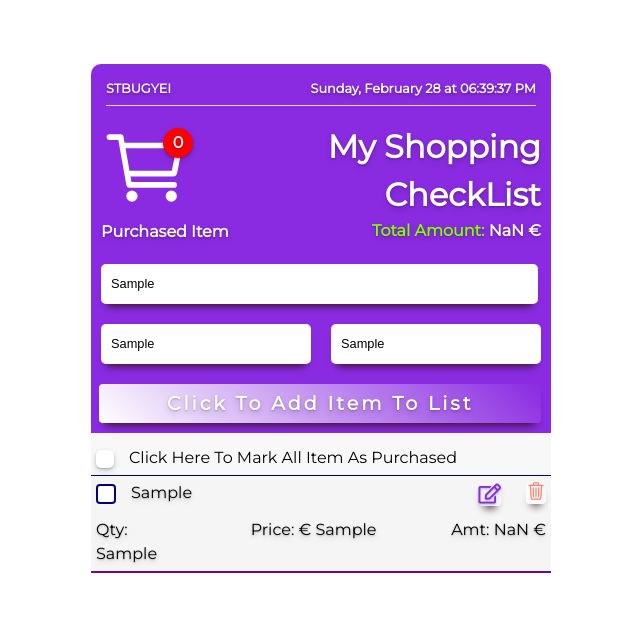
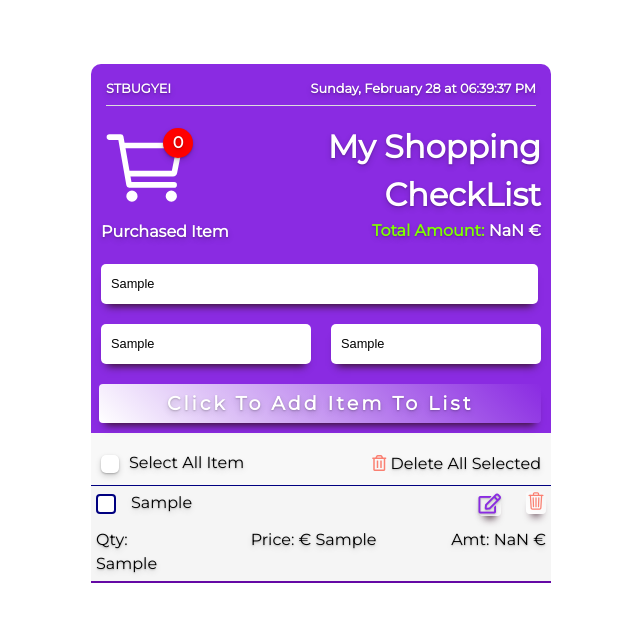
Before and after one commit to stbugyei/Shopping-List, a React (Create React App) app: page / in a window 1280 px wide. Both pictures are taken after typing "Sample", "Sample", "Sample" into the empty fields and a click on the button "Click To Add Item To List". Shown: the top 622 px of the page, without its empty margins (319-959 px from the left). Built offline with nearby package versions, Linux system fonts and the light colour scheme.

Commit message:
added delete all functionality

```diff
--- a/src/App.css
+++ b/src/App.css
@@ -281,6 +281,14 @@
 	content: '\2713';
 }
 
+.checkall-wrapper{
+	width: 100%;
+	padding: 5px;
+	display: flex;
+	justify-content: space-between;
+	border-bottom: 1px solid navy;
+}
+
 .checkall input[type=checkbox] {
 	display: none;
 	padding: 5px;
@@ -288,7 +296,6 @@
 
 .checkall {
 	padding: 5px;
-	border-bottom: 1px solid navy;
 	cursor: pointer;
 }
 
@@ -328,12 +335,13 @@
 }
 
 .dialogue-content {
-	position: absolute;
+	/* position: absolute; */
 	width: 320px;
 	padding: 10px;
-	top: 50%;
+	/* top: 50%;
 	right: 50%;
-	transform: translate(50%, -50%);
+	transform: translate(50%, -50%); */
+	margin: 50% auto;
 	border-radius: 8px;
 	background-color: #fff;
 	box-shadow: 0 10px 20px rgb(0 0 0 / 9%);
--- a/src/App.js
+++ b/src/App.js
@@ -6,6 +6,7 @@ import EditItem from './Components/EditItem';
 import MainPage from './Components/MainPage';
 import PurchasedItem from './Components/PurchasedItem';
 import './App.css';
+import ScrollToTop from './Components/ScrollToTop';
 
 
 function App() {
@@ -27,7 +28,25 @@ function App() {
   const handleClickDelete = (items) => {
     const newList = storedProduct.filter((item) => item.id !== items.id)
     setStoredProduct(newList);
-    setNotification(`${items.item} Removed !`);
+    setNotification(`${items.item} Removed!`);
+  }
+
+  //====== Deleting all selected items from localStorage  ======
+  const handleClickDeleteAll = () => {
+    let selectedItem = [];
+    let notList = []
+    storedProduct.forEach(itm => {
+      if (itm.check) {
+        selectedItem.push(itm)
+      }
+    });
+    const newList = storedProduct.filter(item1 => !selectedItem.some(item2 => item1.id === item2.id));
+    const notificationList = storedProduct.filter(item1 => selectedItem.some(item2 => item1.id === item2.id));
+    setStoredProduct(newList);
+    notificationList.forEach(element => {
+      notList.push(element.item)
+      setNotification(`${(notList).join(", ")} Removed!`)
+    });
   }
 
 
@@ -54,22 +73,15 @@ function App() {
     let allchecked = true;
     let allPurchased = storedProduct.some(ticked => ticked.check === false)
 
-    if (allPurchased) {
-      allchecked = false
-    }
+    if (allPurchased) { allchecked = false }
 
     if (allchecked) {
       const reset = setInterval(() => (setCheckedAll(true)), 100)
-      return () => {
-        clearInterval(reset);
-      }
+      return () => { clearInterval(reset); }
 
     } else {
       const reset1 = setInterval(() => (setCheckedAll(false)), 100)
-      return () => {
-        clearInterval(reset1);
-      }
-
+      return () => { clearInterval(reset1); }
     }
 
   }, [setCheckedAll, storedProduct])
@@ -92,6 +104,7 @@ function App() {
   return (
 
     <Router>
+      <ScrollToTop>
         <Switch>
 
           <Route exact path="/purchaseditem">
@@ -103,10 +116,11 @@ function App() {
           </Route>
 
           <Route exact path="/">
-          <MainPage addToStorage={addToStorage} handleClickDelete={handleClickDelete} updateItem={updateItem} notification={notification} setNotification={setNotification} storedProduct={storedProduct} checkCompleted={checkCompleted} retrievePurchasedItem={retrievePurchasedItem} checkCompletedAll={checkCompletedAll} checkedAll={checkedAll} setCheckedAll={setCheckedAll} />
+            <MainPage addToStorage={addToStorage} handleClickDelete={handleClickDelete} updateItem={updateItem} notification={notification} setNotification={setNotification} storedProduct={storedProduct} checkCompleted={checkCompleted} retrievePurchasedItem={retrievePurchasedItem} checkCompletedAll={checkCompletedAll} checkedAll={checkedAll} handleClickDeleteAll={handleClickDeleteAll} />
           </Route>
 
         </Switch>
+      </ScrollToTop>
     </Router>
   );
 }
--- a/src/Components/MainPage.js
+++ b/src/Components/MainPage.js
@@ -4,11 +4,12 @@ import { IoCartOutline } from 'react-icons/io5';
 import StoredProducts from './StoredProducts';
 import currentDate from './CurrentDate';
 import totalAmount from './TotalAmount';
+import DialogueBox from './DialogueBox';
 
 
 const MainPage = (props) => {
 
-    const { addToStorage, handleClickDelete, notification, setNotification, updateItem, storedProduct, checkCompleted, retrievePurchasedItem, checkCompletedAll, checkedAll } = props
+    const { addToStorage, handleClickDelete, handleClickDeleteAll, notification, setNotification, updateItem, storedProduct, checkCompleted, retrievePurchasedItem, checkCompletedAll, checkedAll } = props
 
     const history = useHistory();
 
@@ -24,7 +25,7 @@ const MainPage = (props) => {
         color: "",
         check: false,
     });
-
+    const [isopen, setIsopen] = useState(false)
 
     //================ ID =================
     product.id = (Math.random() * 1000000).toFixed(0)
@@ -78,6 +79,10 @@ const MainPage = (props) => {
         history.push("/purchaseditem");
     }
 
+    const handleClose = () => {
+        setIsopen(false)
+    }
+
     return (
         <div className="product-wrapper">
             <form className="input-wrapper" onSubmit={handleSubmit}>
@@ -124,14 +129,28 @@ const MainPage = (props) => {
                 </button>
 
             </form>
+            {storedProduct.length !== 0 ? <div className="checkall-wrapper">
+                <div className="checkall">
+                    <label>
+                        <input type="checkbox" onChange={(e) => checkCompletedAll(e.target.checked)} checked={checkedAll} />
+                        <b></b>
+                        <span style={{ marginLeft: "10px", cursor: 'pointer', textShadow: '0 3px 6px rgb(0 0 0 / 16%), 0 1px 2px rgb(0 0 0 / 23%)' }}>Select All Item </span>
+                    </label>
+                </div>
 
-            {storedProduct.length !== 0 ? <div className="checkall">
-                <label>
-                    <input type="checkbox" onChange={(e) => checkCompletedAll(e.target.checked)} checked={checkedAll} />
-                    <b></b>
-                    <span style={{ marginLeft: "15px", cursor: 'pointer' }}>Click Here To Mark All Item As Purchased</span>
-                </label>
+                <button className="btn-delete" style={{ fontFamily: 'inherit', fontSize: 'inherit', background: 'transparent', boxShadow: 'none', padding: '5px' }} onClick={() => setIsopen(true)}>
+                    <span style={{ color: 'salmon', textShadow: 'initial' }}><i className="far fa-trash-alt"></i></span> Delete All Selected
+                </button>
+
             </div> : ''}
+
+            <DialogueBox isopen={isopen} handleClose={handleClose}>
+                <div className="confirm-title"> <h4>Do You Want To Remove All Selected Item?</h4></div>
+                <div className="btn-yes__wrapper">
+                    <button className="btn-no" onClick={() => handleClose()}>No</button>
+                    <button className="btn-yes" onClick={() => { handleClickDeleteAll(); handleClose() }}>Yes</button>
+                </div>
+            </DialogueBox>
 
             <StoredProducts handleClickDelete={handleClickDelete} product={product} notification={notification} setNotification={setNotification} updateItem={updateItem} storedProduct={storedProduct} checkCompleted={checkCompleted} />
 
--- /dev/null
+++ b/src/Components/ScrollToTop.js
@@ -0,0 +1,18 @@
+import { useEffect } from "react";
+import { withRouter } from "react-router-dom";
+
+const ScrollToTop = ({ children, location: { pathname } }) => {
+
+    useEffect(() => {
+        window.scrollTo({
+            top: 0,
+            behavior: "smooth"
+        });
+
+    }, [pathname]);
+
+    return children || null;
+
+};
+
+export default withRouter(ScrollToTop);
--- a/src/Components/StoredProductCard.js
+++ b/src/Components/StoredProductCard.js
@@ -31,6 +31,9 @@ const StoredProductCard = (props) => {
         }
     }
 
+    //========== Onclick function to move the page to the top ===========//
+    const scrollTotop = () => { window.scrollTo({ top: 0, behavior: 'smooth' }) }
+
 
     return (
         <>
@@ -49,11 +52,11 @@ const StoredProductCard = (props) => {
             </div>
 
             <div className="btn-del__edt" style={{ padding: '5px', marginLeft: 'auto', marginRight: '0' }}>
-                <button className="btn-delete" style={{ marginRight: '25px', fontSize: '20px', fontWeight: 'bold', color: 'blueviolet' }} onClick={() => (handleEdit())}>
+                <button className="btn-delete" style={{ marginRight: '25px', fontSize: '20px', fontWeight: 'bold', color: 'blueviolet' }} onClick={() => { (handleEdit()); scrollTotop()}}>
                     <i className="far fa-edit"></i>
                 </button>
 
-                <button className="btn-delete" onClick={() => setIsopen(true)}>
+                <button className="btn-delete" onClick={() => { setIsopen(true);scrollTotop()}}>
                     <IoTrashOutline style={{ color: 'salmon', fontSize: '20px', fontWeight: 'bold', transition: 'all .4s' }} />
                 </button>
 
--- a/src/Components/StoredProducts.js
+++ b/src/Components/StoredProducts.js
@@ -22,10 +22,10 @@ const StoredProducts = (props) => {
 
 
     useEffect(() => {
-        // const reset = setInterval(() => (setNotification("")), 15000)
-        // return () => {
-        //     clearInterval(reset);
-        // }
+        const reset = setInterval(() => (setNotification("")), 15000)
+        return () => {
+            clearInterval(reset);
+        }
     }, [setNotification])
 
 
```
Lines whose indentation alone changed are shown as unchanged.
